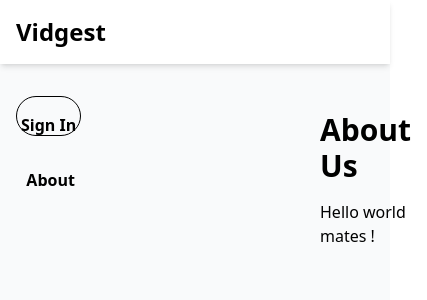
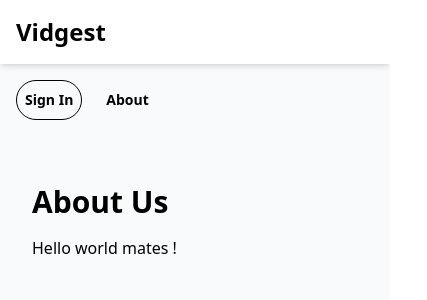
Before and after one commit to rexvel/vidgest-ui, a React (Vite) app: page /about in a window 390 px wide. Shown: the top 300 px of the page, 427 px wide, since content can reach past the window. Built offline with nearby package versions, Linux system fonts and the light colour scheme; no server answers.

Commit message:
feat: add mobile layout; add mobile portal

```diff
--- a/src/App.tsx
+++ b/src/App.tsx
@@ -1,26 +1,48 @@
 import { BrowserRouter as Router } from 'react-router-dom';
-import { ErrorBoundary, Header, Sidebar} from '@/components';
+import { ErrorBoundary, Header, Sidebar } from '@/components';
 import { AppRouter } from '@/router/AppRouter';
+import { MobileFormPortal } from '@/components/MobileFormPortal';
+import { MobileFormProvider, useMobileForm } from '@/hooks/useMobileForm';
 import '@/App.css'
+
+function AppContent() {
+  const { isMobileFormOpen, setIsMobileFormOpen } = useMobileForm();
+
+  const handleMobileFormSubmit = (url: string) => {
+    console.log('Submitted URL:', url);
+    setIsMobileFormOpen(false);
+  };
+
+  return (
+    <div className="flex flex-col min-h-screen bg-gray-50">
+      <Header />
+      <div className="flex-grow flex flex-col md:flex-row">
+        <div className="container mx-auto flex flex-col md:flex-row max-w-[1400px] px-4 xl:px-6">
+          <Sidebar />
+          <main className="flex-1 md:pl-8 pt-8">
+            <AppRouter />
+          </main>
+        </div>
+      </div>
+      <MobileFormPortal
+        isOpen={isMobileFormOpen}
+        onClose={() => setIsMobileFormOpen(false)}
+        onSubmit={handleMobileFormSubmit}
+      />
+    </div>
+  );
+}
 
 function App() {
   return (
     <Router>
       <ErrorBoundary>
-        <div className="flex flex-col min-h-screen bg-gray-50">
-          <Header />
-          <div className="flex-grow">
-            <div className="container mx-auto flex max-w-[1400px] px-4 xl:px-6">
-              <Sidebar />
-              <main className="flex-1 pl-8 pt-8">
-                <AppRouter />
-              </main>
-            </div>
-          </div>
-        </div>
+        <MobileFormProvider>
+          <AppContent />
+        </MobileFormProvider>
       </ErrorBoundary>
     </Router>
-  )
+  );
 }
 
-export default App
+export default App;
--- /dev/null
+++ b/src/components/MobileFormPortal.tsx
@@ -0,0 +1,59 @@
+import React, { useState, useRef, useEffect } from 'react';
+import { createPortal } from 'react-dom';
+import { Button } from '@/components/Button';
+
+interface MobileFormPortalProps {
+  isOpen: boolean;
+  onClose: () => void;
+  onSubmit: (url: string) => void;
+}
+
+export const MobileFormPortal: React.FC<MobileFormPortalProps> = ({ isOpen, onClose, onSubmit }) => {
+  const [url, setUrl] = useState('');
+  const overlayRef = useRef<HTMLDivElement>(null);
+
+  useEffect(() => {
+    const handleClickOutside = (event: MouseEvent) => {
+      if (overlayRef.current && event.target === overlayRef.current) {
+        onClose();
+      }
+    };
+
+    if (isOpen) {
+      document.addEventListener('mousedown', handleClickOutside);
+    }
+
+    return () => {
+      document.removeEventListener('mousedown', handleClickOutside);
+    };
+  }, [isOpen, onClose]);
+
+  if (!isOpen) return null;
+
+  const handleSubmit = (e: React.FormEvent) => {
+    e.preventDefault();
+    onSubmit(url);
+    setUrl('');
+  };
+
+  return createPortal(
+    <div ref={overlayRef} className="fixed inset-0 bg-black bg-opacity-50 z-50 flex items-end justify-center">
+      <div className="bg-white w-full max-w-md rounded-t-2xl p-6 space-y-4 animate-slide-up">
+        <h2 className="text-xl font-bold">Generate Summary</h2>
+        <form onSubmit={handleSubmit} className="space-y-4">
+          <input
+            type="url"
+            value={url}
+            onChange={(e) => setUrl(e.target.value)}
+            placeholder="Enter YouTube URL"
+            className="w-full p-2 border border-gray-300 rounded"
+            required
+          />
+          <Button type="submit" className="w-full">Summarize</Button>
+        </form>
+        <Button variant="outline" onClick={onClose} className="w-full">Cancel</Button>
+      </div>
+    </div>,
+    document.body
+  );
+};
--- a/src/components/Sidebar.tsx
+++ b/src/components/Sidebar.tsx
@@ -20,36 +20,36 @@ export const Sidebar: React.FC = () => {
   };
 
   return (
-    <aside className="w-64 xl:w-72 2xl:w-80 3xl:w-96 4xl:w-112 flex-shrink-0 pt-8">
-      <NavigationMenu orientation="vertical">
-        <NavigationMenuList className="flex flex-col space-y-4 xl:space-y-6 2xl:space-y-8">
+    <aside className="w-full md:w-64 xl:w-72 2xl:w-80 3xl:w-96 4xl:w-112 flex-shrink-0 md:pt-8">
+    <NavigationMenu orientation="horizontal" className="md:orientation-vertical">
+      <NavigationMenuList className="flex flex-row md:flex-col space-x-4 md:space-x-0 md:space-y-4 xl:space-y-6 2xl:space-y-8 overflow-x-auto md:overflow-x-visible py-4 md:py-0">
         <SignedIn>
           <NavigationMenuItem>
             <NavigationMenuLink asChild>
-                <button onClick={() => handleNavigation('/home')} className="group flex w-full items-start gap-3 rounded-[64px] p-1 text-coco-grey hover:text-coco-black">
-                  <span className="text-base font-bold group-hover:text-coco-black group-data-[active]:text-coco-black pt-3">Home</span>
+              <button onClick={() => handleNavigation('/home')} className="group flex items-center md:items-start gap-3 rounded-full p-2 md:p-1 text-coco-grey hover:text-coco-black whitespace-nowrap">
+                <span className="text-sm md:text-base font-bold group-hover:text-coco-black group-data-[active]:text-coco-black">Home</span>
               </button>
             </NavigationMenuLink>
           </NavigationMenuItem>
           <NavigationMenuItem>
             <NavigationMenuLink asChild>
-                <button onClick={() => handleNavigation('/history')} className="group flex w-full items-start gap-3 rounded-[64px] p-1 text-coco-grey hover:text-coco-black">
-                  <span className="text-base font-bold group-hover:text-coco-black group-data-[active]:text-coco-black pt-3">History</span>
+              <button onClick={() => handleNavigation('/history')} className="group flex items-center md:items-start gap-3 rounded-full p-2 md:p-1 text-coco-grey hover:text-coco-black whitespace-nowrap">
+                <span className="text-sm md:text-base font-bold group-hover:text-coco-black group-data-[active]:text-coco-black">History</span>
               </button>
             </NavigationMenuLink>
           </NavigationMenuItem>
         </SignedIn>
         <SignedOut>
           <NavigationMenuItem>
-              <Button variant="outline" onClick={() => handleNavigation('/home')} className="group flex w-full items-start gap-3 rounded-[64px] p-1 text-coco-grey hover:text-coco-black">
-                <span className="text-base font-bold group-hover:text-coco-black group-data-[active]:text-coco-black pt-3">Sign In</span>
+            <Button variant="outline" onClick={() => handleNavigation('/home')} className="group flex items-center md:items-start gap-3 rounded-full p-2 md:p-1 text-coco-grey hover:text-coco-black whitespace-nowrap">
+              <span className="text-sm md:text-base font-bold group-hover:text-coco-black group-data-[active]:text-coco-black">Sign In</span>
             </Button>
           </NavigationMenuItem>
         </SignedOut>
         <NavigationMenuItem>
           <NavigationMenuLink asChild>
-              <button onClick={() => handleNavigation('/about')} className="group flex w-full items-start gap-3 rounded-[64px] p-1 text-coco-grey hover:text-coco-black">
-                <span className="text-base font-bold group-hover:text-coco-black group-data-[active]:text-coco-black pt-3">About</span>
+            <button onClick={() => handleNavigation('/about')} className="group flex items-center md:items-start gap-3 rounded-full p-2 md:p-1 text-coco-grey hover:text-coco-black whitespace-nowrap">
+              <span className="text-sm md:text-base font-bold group-hover:text-coco-black group-data-[active]:text-coco-black">About</span>
             </button>
           </NavigationMenuLink>
         </NavigationMenuItem>
--- /dev/null
+++ b/src/hooks/useMobileForm.tsx
@@ -0,0 +1,26 @@
+import React, { createContext, useState, useContext, ReactNode } from 'react';
+
+interface MobileFormContextType {
+  isMobileFormOpen: boolean;
+  setIsMobileFormOpen: React.Dispatch<React.SetStateAction<boolean>>;
+}
+
+const MobileFormContext = createContext<MobileFormContextType | undefined>(undefined);
+
+export const MobileFormProvider: React.FC<{ children: ReactNode }> = ({ children }) => {
+  const [isMobileFormOpen, setIsMobileFormOpen] = useState(false);
+
+  return (
+    <MobileFormContext.Provider value={{ isMobileFormOpen, setIsMobileFormOpen }}>
+      {children}
+    </MobileFormContext.Provider>
+  );
+};
+
+export const useMobileForm = () => {
+  const context = useContext(MobileFormContext);
+  if (context === undefined) {
+    throw new Error('useMobileForm must be used within a MobileFormProvider');
+  }
+  return context;
+};
--- a/src/pages/Home.tsx
+++ b/src/pages/Home.tsx
@@ -2,6 +2,7 @@ import { useState, useCallback } from 'react';
 import { YouTubeVideoCard, VideoUrlForm, VideoTakeawaysList, Only } from '@/components';
 import { useLoadedHighlights, useProfileData } from '@/hooks';
 import '@/App.css'
+import { useMobileForm } from '@/hooks/useMobileForm';
 
 
 export function Home() {
@@ -9,7 +10,7 @@ export function Home() {
   const [videoUrl, setVideoUrl] = useState('');
   const [showForm, setShowForm] = useState(false);
   const { addItem, isReady } = useProfileData({ dbName: 'profileData', storeName: 'videos' });
-
+  const { setIsMobileFormOpen } = useMobileForm();
   const saveFetchedData = useCallback(async (fetchedData) => {
     if (isReady && fetchedData) {
       try {
@@ -65,7 +66,14 @@ export function Home() {
           >
             <div
               className="bg-white rounded-[32px] w-[344px] h-[117px] flex items-center p-4 mb-4 cursor-pointer"
-              onClick={() => setShowForm(true)}
+              onClick={() => {
+                const isMobile = window.innerWidth <= 450; // iPhone 8 Plus width as a reference
+                if (isMobile) {
+                  setIsMobileFormOpen(true);
+                } else {
+                  setShowForm(true);
+                }
+              }}
             >
               <div
                 className="w-[73px] h-[72px] bg-cover bg-center bg-no-repeat mr-4"
--- a/tailwind.config.js
+++ b/tailwind.config.js
@@ -62,10 +62,15 @@ module.exports = {
           from: { height: "var(--radix-accordion-content-height)" },
           to: { height: 0 },
         },
+        'slide-up': {
+          '0%': { transform: 'translateY(100%)' },
+          '100%': { transform: 'translateY(0)' },
+        }
       },
       animation: {
         "accordion-down": "accordion-down 0.2s ease-out",
         "accordion-up": "accordion-up 0.2s ease-out",
+        'slide-up': 'slide-up 0.3s ease-out',
       },
       screens: {
         'sm': '640px',
```
Lines whose indentation alone changed are shown as unchanged.
